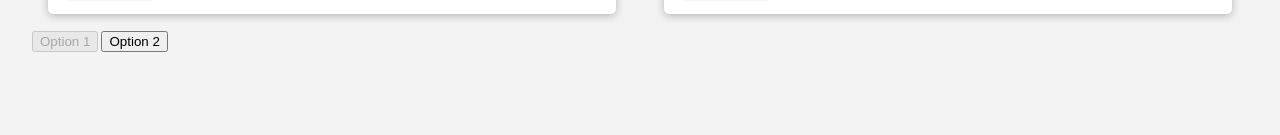
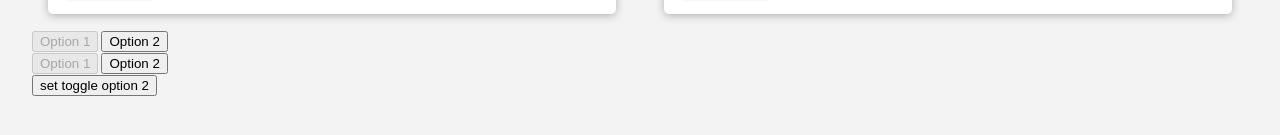
Before and after one commit to supakrit03/svelte-app-demo, a Svelte app: page / in a window 1280 px wide. Shown: the part 609-744 px from the top of the page. Built offline with nearby package versions, Linux system fonts and the light colour scheme.

Commit message:
Binding to Custom Component References

```diff
--- a/src/App.svelte
+++ b/src/App.svelte
@@ -12,6 +12,7 @@
 
   let editMode = false;
   let chosenOption = 1;
+  let refToggle = null;
 
   function closeModal() {
     vibleModal = false;
@@ -105,6 +106,8 @@
   <MeetupGrid {meetups} on:toggle-favorite={toggleFavorite} />
 
   <Toggle bind:chosenOption />
+  <Toggle bind:this={refToggle} />
+  <button on:click={() => refToggle?.setOption(2)}>set toggle option 2</button>
 </div>
 
 <style>
--- a/src/components/Toggle.svelte
+++ b/src/components/Toggle.svelte
@@ -1,6 +1,10 @@
 <script>
   export let chosenOption = 1;
   let ref = null;
+
+  export function setOption(selectOption) {
+    chosenOption = selectOption;
+  }
 </script>
 
 <div bind:this={ref} on:click={() => console.log(ref)}>
```
